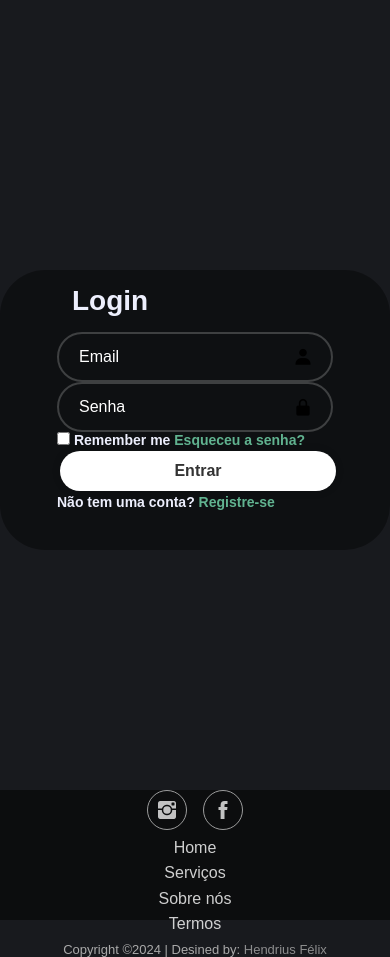
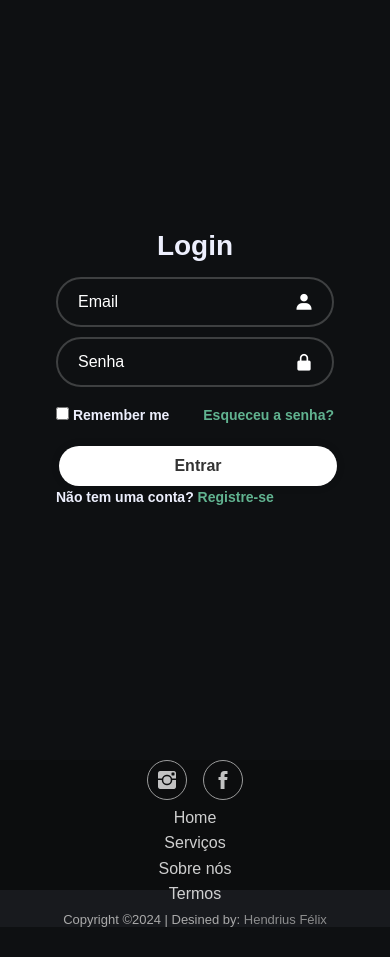
Before and after one commit to oondels/web-app-institutoAeesi, a Flask app: page /login in a window 390 px wide. Shown: the part 93-1050 px from the top of the page. After the commit the page ends 1020 px from the top, so only its background shows below. Run offline with Flask 3, Linux system fonts and the light colour scheme; some libraries are stand-ins or nearby versions.

Commit message:
responsive

```diff
--- a/static/css/navbar.css
+++ b/static/css/navbar.css
@@ -44,8 +44,11 @@ body {
   font-weight: 600;
 }
 
+.wrapper h1 {
+  text-align: center;
+}
+
 /* NavBar */
-
 .nav-bar {
   top: 0;
   left: 0;
@@ -169,6 +172,7 @@ h3 {
   width: 100%;
   height: 50px;
   position: relative;
+  margin: 10px 0px;
 }
 
 .input-box input {
@@ -206,8 +210,8 @@ h3 {
   padding: 5px;
 }
 
-.wrapper button:hover {
-  background-color: #e0e0e0;
+.wrapper .btn:hover {
+  background-color: #d8d7d7;
 }
 
 .wrapper li {
@@ -269,7 +273,15 @@ h3 {
   top: 50%;
   transform: translatey(-50%);
   font-size: 20px;
-  color: black;
+  color: rgb(255, 255, 255);
+}
+
+.remember-forgot {
+  margin: 20px 0px
+}
+
+.remember-forgot a {
+  padding-left: 30px;
 }
 
 /* Alunos */
@@ -438,6 +450,11 @@ h3 {
 
 @media (max-width: 800px) {
 
+  .wrapper {
+    height: 100%;
+    border-radius: 0;
+  }
+
   .nav-bar a:not(:first-child) {
     display: none;
   }
--- a/templates/navigation.html
+++ b/templates/navigation.html
@@ -38,8 +38,8 @@
     </a>
   </nav>
 
-
-<div id="flash" class="flash-message">
+<!-- Corrigir display de flash-messages -->
+<div id="flash" class="flash-message" style="display: none;">
   {%for message in get_flashed_messages()%}
   <strong id="flash">{{message}}</strong><br />
   <button onclick="document.getElementById('flash').style.display = 'none';">
```
